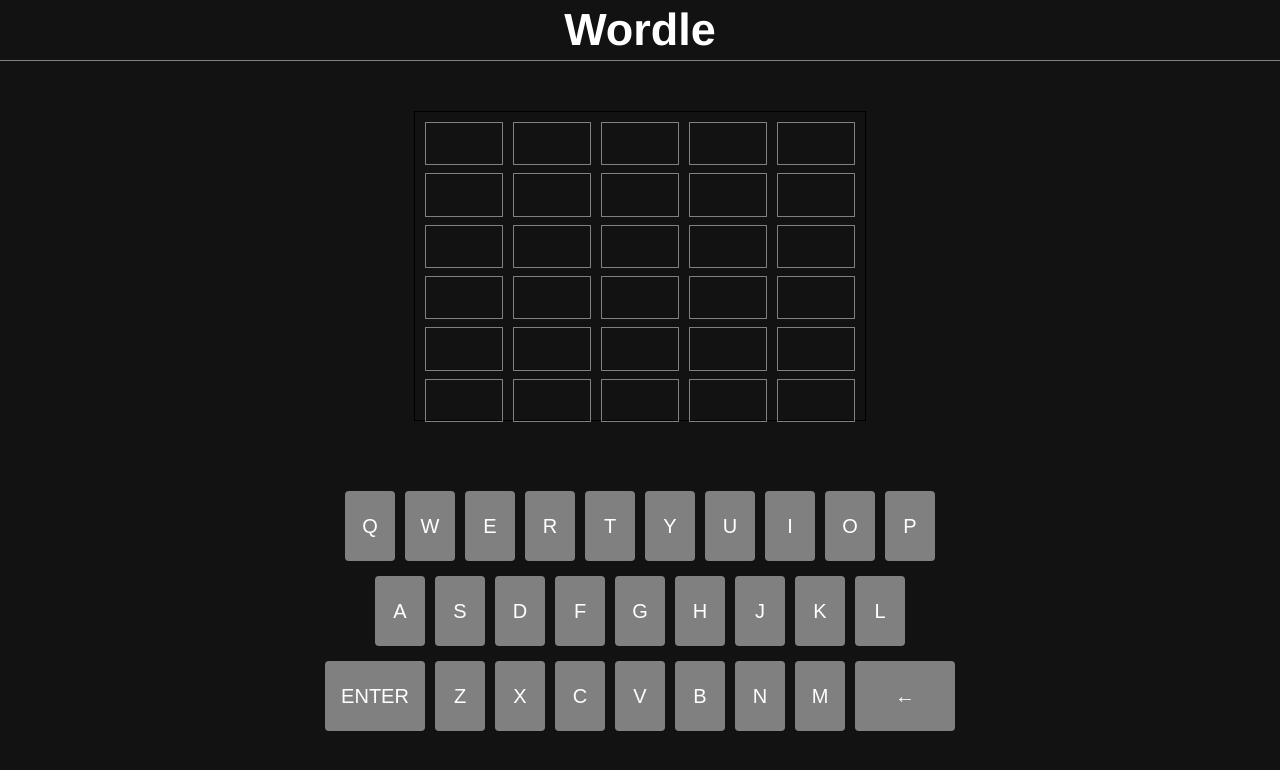
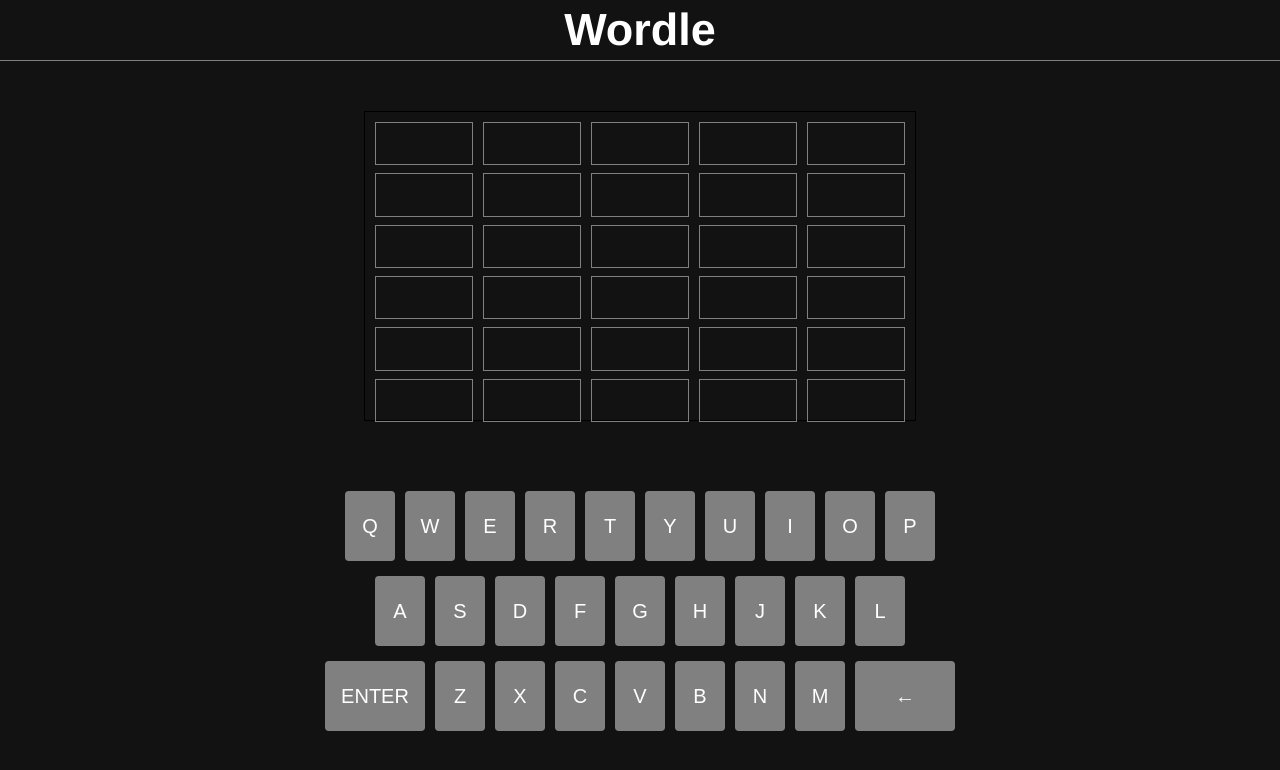
Before and after one commit to somyasubham9/Wordle-Game, a React (Create React App) app: page / in a window 1280 px wide. Shown: the top 770 px of the page. Built offline with nearby package versions, Linux system fonts and the light colour scheme.

Commit message:
Add files via upload

```diff
--- a/src/index.css
+++ b/src/index.css
@@ -41,7 +41,7 @@
 }
 
 .board {
-  width: 450px;
+  width: 550px;
   height: 550px;
   border: 1px solid black;
   display: flex;
```
